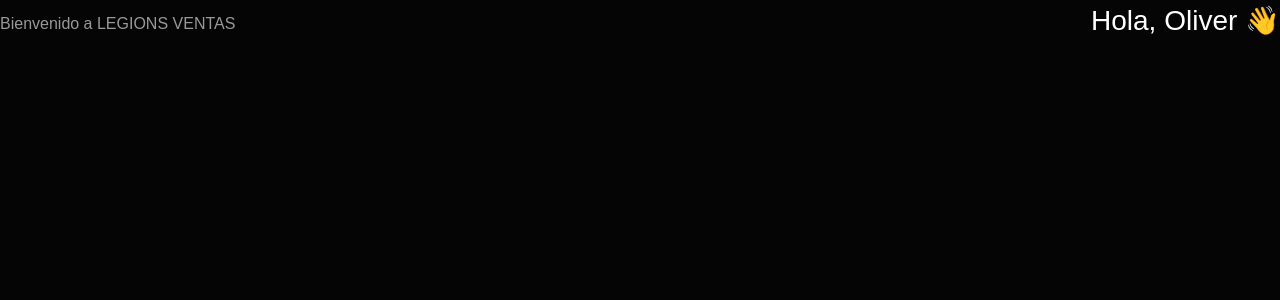
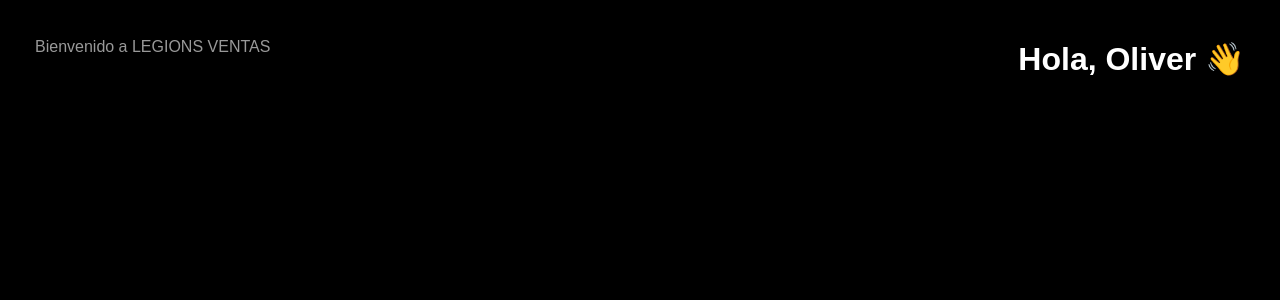
Before and after one commit to juliocesarblancomedina08-tech/Recargas-de-diamantes, a Next.js app: page /dashboard in a window 1280 px wide. Shown: the top 300 px of the page. Built offline with nearby package versions, Linux system fonts and the light colour scheme.

Commit message:
Add dashboard styles to globals.css

```diff
--- a/app/globals.css
+++ b/app/globals.css
@@ -757,3 +757,30 @@ a {
     font-size: 15px;
   }
 }
+/* DASHBOARD */
+.dashboard-page {
+  min-height: 100vh;
+  padding: 35px;
+  background: #000000;
+  color: white;
+}
+
+.dashboard-header {
+  display: flex;
+  justify-content: space-between;
+  align-items: flex-start;
+  gap: 20px;
+}
+
+.dashboard-header p {
+  color: #999999;
+  font-size: 16px;
+  margin: 0;
+}
+
+.dashboard-header h1 {
+  margin: 0;
+  font-size: 32px;
+  font-weight: 900;
+  color: white;
+}
```
